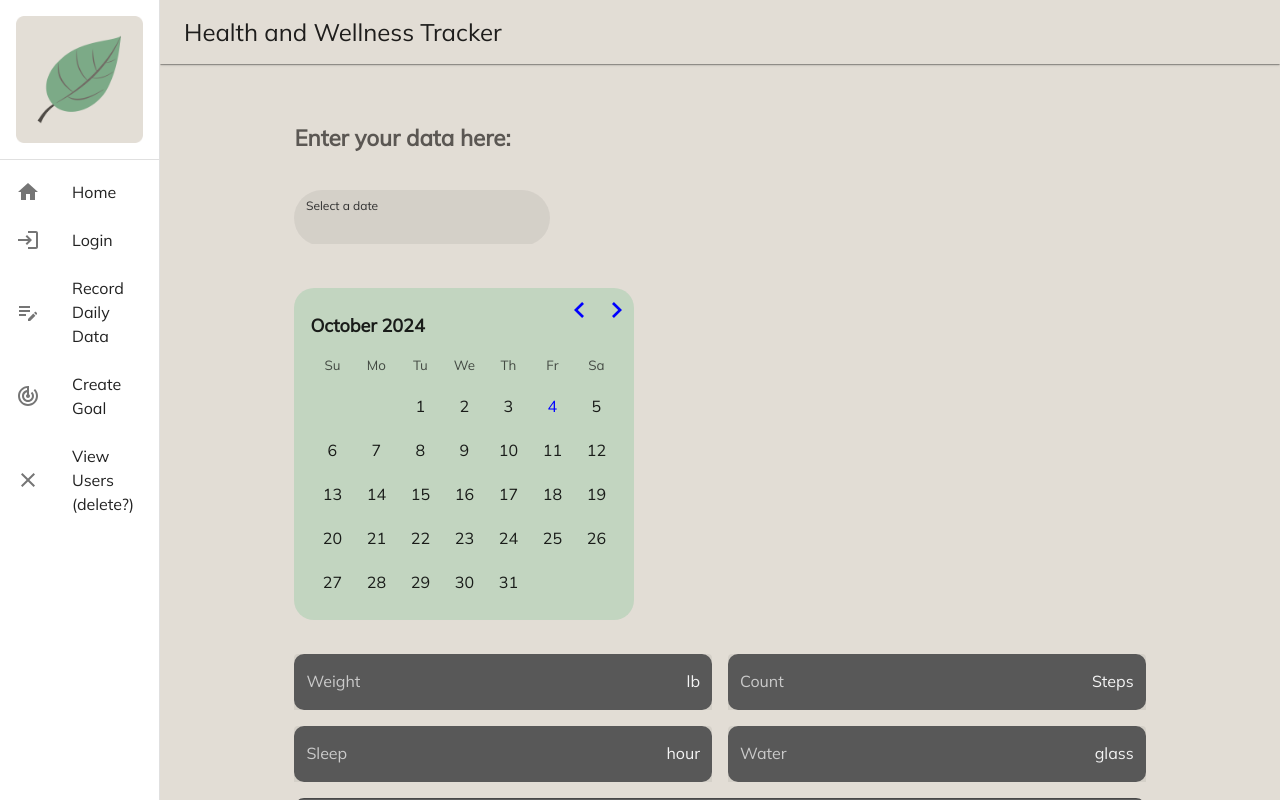
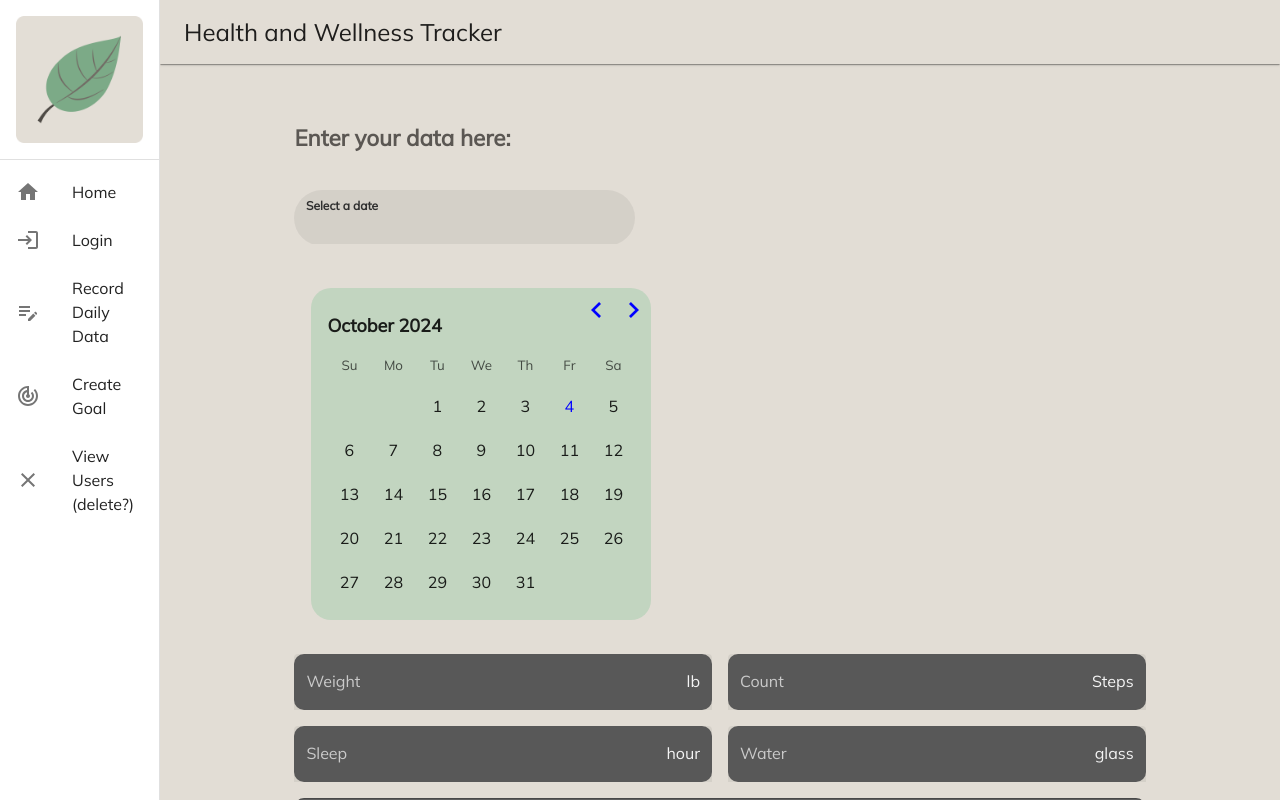
Before and after one commit to totallynotcory/CS763-Project, a React (Create React App) app in the folder code/client/: page /enter-daily-data in a window 1280 px wide. Both pictures are taken after a click on the element "Select a date". Built offline with nearby package versions, Linux system fonts and the light colour scheme.

Commit message:
change the position of calendar

```diff
--- a/code/client/src/components/DailyData.js
+++ b/code/client/src/components/DailyData.js
@@ -109,6 +109,7 @@ function DailyData() {
             backgroundColor: "transparent",
             boxShadow: "none",
             marginBottom: "4%",
+            marginLeft: "2%",
           }}
         >
           <DayPicker
--- a/code/client/src/components/style/styles.js
+++ b/code/client/src/components/style/styles.js
@@ -97,7 +97,7 @@ export const textField = {
 
 // DailyData
 export const datePick = {
-  width: "30%",
+  width: "40%",
   marginTop: "2%",
   marginBottom: "3%",
   backgroundColor: "transparent",
@@ -108,12 +108,14 @@ export const datePick = {
   "& .MuiInputBase-input": {
     color: "#6F6F6F",
     textAlign: "center",
+    fontWeight: "bold",
   },
   "& .MuiInputLabel-root": {
     color: "#303030", // label color
   },
   "& .MuiInputLabel-root.Mui-focused": {
     color: "#303030", // focused label color
+    fontWeight: "bold",
     borderBottom: "none",
   },
   "& .MuiFilledInput-underline:before": {
```
